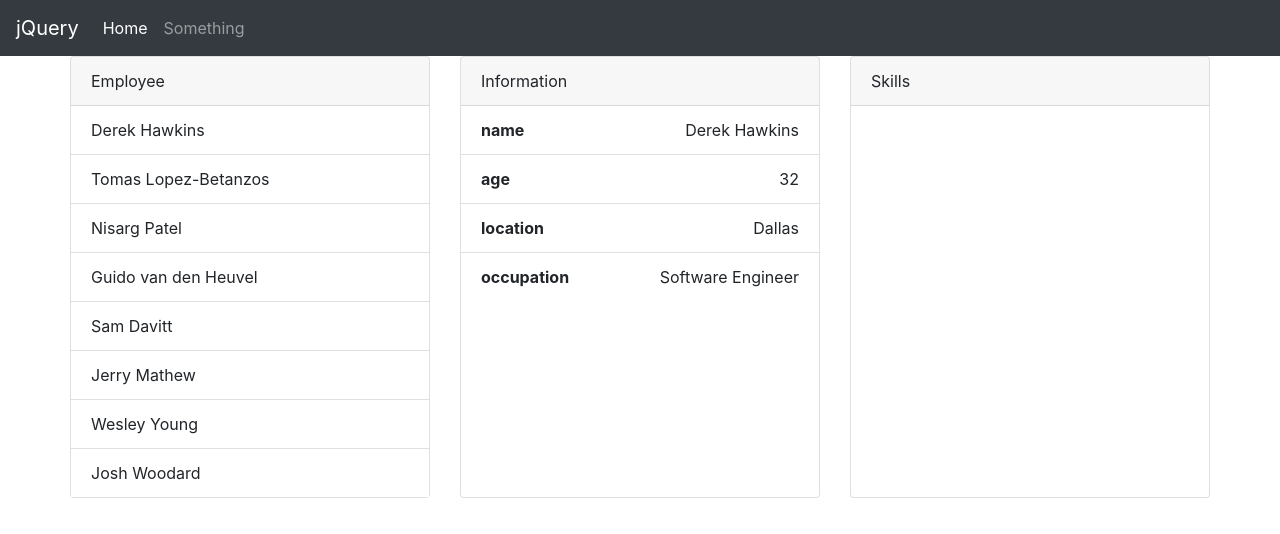
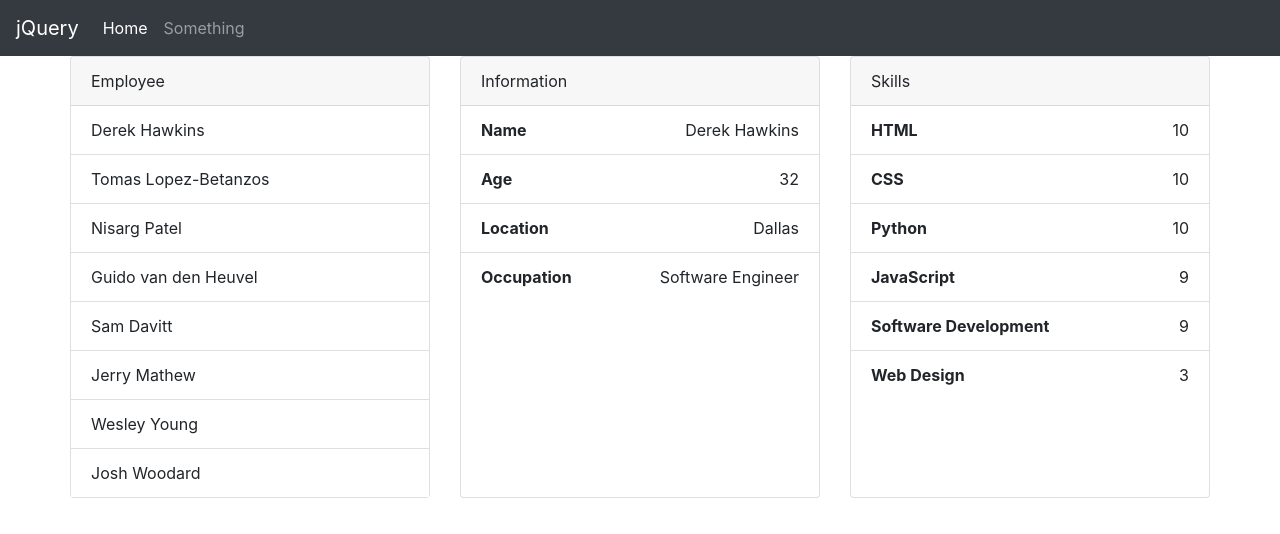
Before and after one commit to wesbyoung/React.Employee.Management-1, a React (Create React App) app: page / in a window 1280 px wide. Both pictures are taken after a click on the item "Derek Hawkins". Shown: the top 534 px of the page. Built offline with nearby package versions, Linux system fonts and the light colour scheme.

Commit message:
added skill component

```diff
--- a/src/App.css
+++ b/src/App.css
@@ -36,3 +36,8 @@
     transform: rotate(360deg);
   }
 }
+
+
+.title {
+  text-transform: capitalize;
+}
--- a/src/components/Information.js
+++ b/src/components/Information.js
@@ -6,7 +6,7 @@ export default class Information extends Component {
         console.log(this.props.attrName);
         console.log(this.props.attrValue);
         return (
-            <li className="list-group-item"><strong>{this.props.attrName}</strong> <span id="name" className="float-right">{this.props.attrValue}</span></li>
+            <li className="list-group-item"><strong style={{textTransform: 'capitalize'}}>{this.props.attrName}</strong> <span id="name" className="float-right">{this.props.attrValue}</span></li>
         )
     }
 }
--- /dev/null
+++ b/src/components/Skill.js
@@ -0,0 +1,9 @@
+import React, { Component } from 'react'
+
+export default class Skill extends Component {
+    render() {
+        return (
+            <li className="list-group-item"><strong style={{textTransform: 'capitalize'}}>{this.props.label}</strong> <span id="name" className="float-right">{this.props.labelText}</span></li>
+        )
+    }
+}
--- /dev/null
+++ b/src/components/SkillList.js
@@ -0,0 +1,19 @@
+import React, { Component } from 'react'
+import Skill from './Skill'
+
+export default class SkillList extends Component {
+    render() {
+        const skills = this.props.skills;
+
+        return (
+            <div>
+                <div className="card-header">Skills</div>
+                <ul id="skills" className="list-group list-group-flush">
+                    {skills ? skills.map((skill, index) => (
+                        <Skill label={Object.keys(skill)} labelText={Object.values(skill)} />
+                    )) : (<p>You must select an employee first.</p>)}
+                </ul>
+            </div>
+        )
+    }
+}
--- a/src/views/Main.js
+++ b/src/views/Main.js
@@ -1,6 +1,7 @@
 import React, { Component } from 'react'
 import Employees from '../components/Employees'
 import InformationList from '../components/InformationList'
+import SkillList from '../components/SkillList'
 
 export default class Main extends Component {
     render() {
@@ -17,9 +18,7 @@ export default class Main extends Component {
                   <InformationList employeeInformation={this.props.employeeInformation} />
                 </div>
                 <div id="skills-container" className="card" style={{ width: "400px"}}>
-                  <div className="card-header">Skills</div>
-                  <ul id="skills" className="list-group list-group-flush">
-                  </ul>
+                  <SkillList skills={this.props.employeeInformation.skills} />
                 </div>
               </div>
             </div>
```
